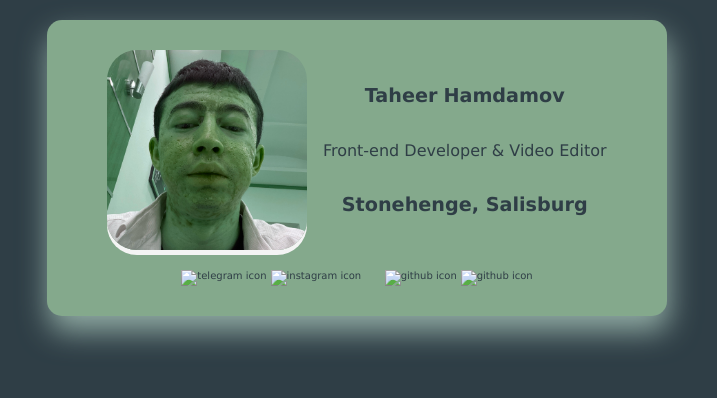
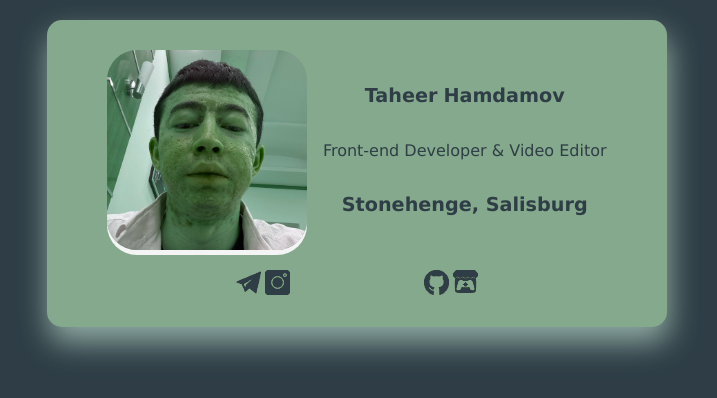
Before and after one commit to wardoDias/Business-Card, a plain HTML site: page index.html in a window 1280 px wide. Shown: the whole page, without its empty margins (283-1000 px from the left). Drawn offline with Linux system fonts and the light colour scheme; the site is published under a folder, as on GitHub Pages, so addresses that start at the root find nothing.

Commit message:
paths fixed

```diff
--- a/index.html
+++ b/index.html
@@ -30,13 +30,13 @@
           <li class="list-item" title="Telegram">
             <a target="_blank" href="https://t.me/klayogrove" class="link">
               <div class="ico-filter-overlay"></div>
-              <img src="/img/ico/telegram.png" alt="telegram icon" class="link-ico">
+              <img src="./img/ico/telegram.png" alt="telegram icon" class="link-ico">
             </a>
           </li>
           <li class="list-item" title="Instagram">
             <a target="_blank" href="https://instagram.com/taheer_owar" class="link">
               <div class="ico-filter-overlay"></div>
-              <img src="/img/ico/instagram.png" alt="instagram icon" class="link-ico">
+              <img src="./img/ico/instagram.png" alt="instagram icon" class="link-ico">
             </a>
           </li>
         </ul>
@@ -45,13 +45,13 @@
           <li class="list-item" title="GitHub">
             <a target="_blank" href="https://github.com/wardoDias" class="link">
               <div class="ico-filter-overlay"></div>
-              <img src="/img/ico/github.png" alt="github icon" class="link-ico">
+              <img src="./img/ico/github.png" alt="github icon" class="link-ico">
             </a>
           </li>
           <li class="list-item" title="Itch.io">
             <a target="_blank" href="https://standiaspines.itch.io/" class="link">
               <div class="ico-filter-overlay"></div>
-              <img src="/img/ico/itch.svg" alt="github icon" class="link-ico">
+              <img src="./img/ico/itch.svg" alt="github icon" class="link-ico">
             </a>
           </li>
         </ul>
```
